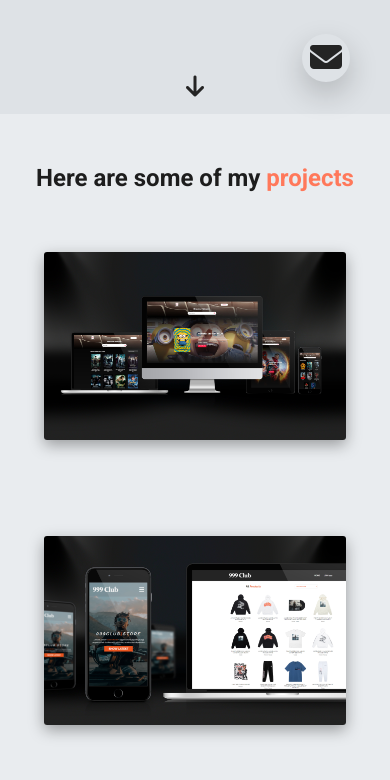
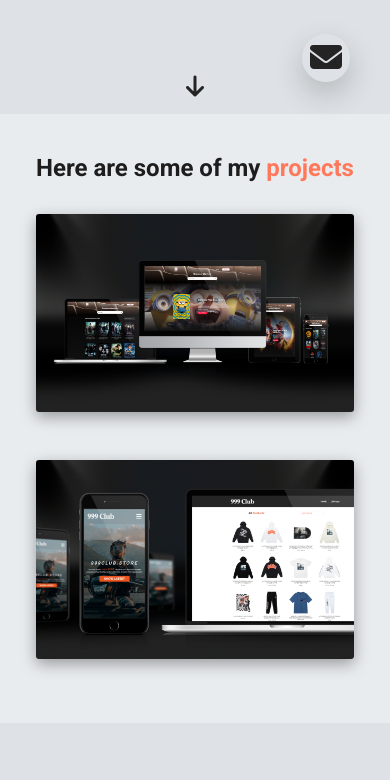
Before and after one commit to imnotkev/E-Portfolio, a plain HTML site: page index.html in a window 390 px wide. Shown: the part 730-1510 px from the top of the page. Drawn offline with nearby package versions, Linux system fonts and the light colour scheme.

Commit message:
responsive fixes

```diff
--- a/styles.css
+++ b/styles.css
@@ -77,7 +77,7 @@ label {
 }
 
 .container {
-    padding: 50px 0;
+    padding: 40px 0;
     width: 100%;
 }
 
@@ -507,13 +507,13 @@ nav {
 }
 
 .project--wrapper {
-    width: 75%;
+    margin: 48px;
+    max-width: 1000px;
 }
 
 .project {
     border-radius: 3px;
     overflow: hidden;
-    margin: 0 32px 96px 32px;
     box-shadow: rgba(0, 0, 0, 0.35) 0px 5px 15px;
     position: relative;
 }
@@ -638,7 +638,6 @@ nav {
 .section__title {
     text-align: center;
     font-size: 48px;
-    margin-bottom: 60px;
 }
 
 /* FOOTER  */
@@ -752,6 +751,11 @@ footer {
 
     .section__title {
         font-size: 32px;
+        margin-bottom: 8px;
+    }
+
+    .project--wrapper {
+        margin: 24px;
     }
 
     .project__title {
@@ -835,10 +839,6 @@ footer {
         font-size: 24px;
     }
 
-    .project--wrapper {
-        width: 100%;
-    }
-
     .project__title {
         font-size: 16px;
         margin-bottom: 8px;
```
